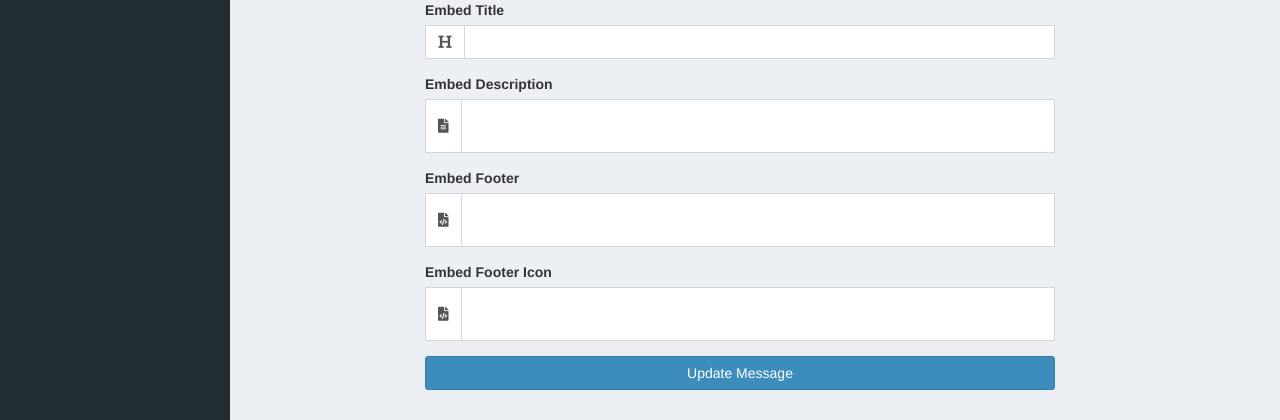
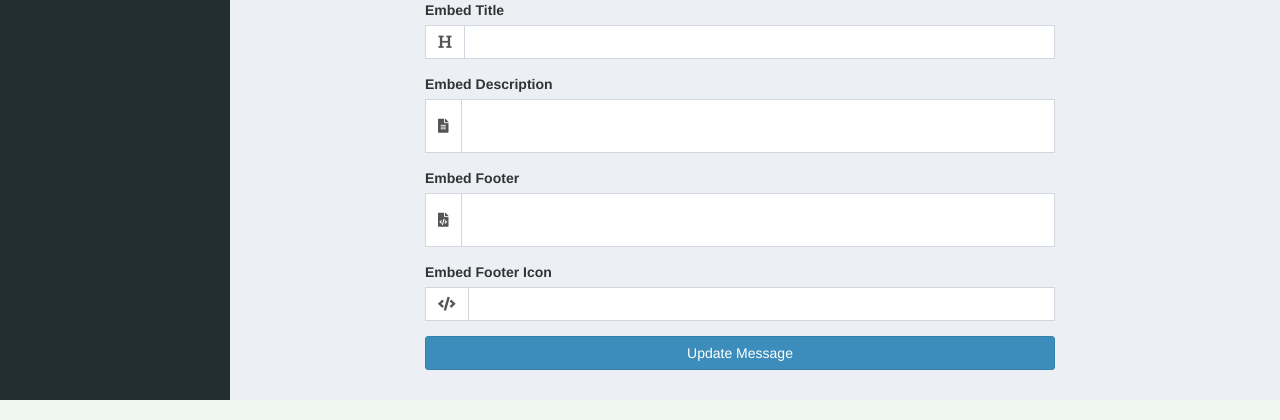
Before and after one commit to reminder-bot/web, a Flask app: template app/templates/reminder_dashboard/advanced_message_editor.html in a window 1280 px wide. Shown: the part 495-915 px from the top of the page. Run offline with Flask 2, Linux system fonts and the light colour scheme; tables that the repository leaves empty hold one stand-in row (values such as "Sample post"); the template is opened without the code that fills it: values that come from a table or form of the project are taken from there, most other values are stand-ins (such as "Sample title", 1, 10 or a date in 2020); parts of the project's set-up code (start-up, migrations or seed data) failed here and were passed over; some libraries are stand-ins or nearby versions; some web fonts are replaced.

Commit message:
textarea to input

```diff
--- a/app/templates/reminder_dashboard/advanced_message_editor.html
+++ b/app/templates/reminder_dashboard/advanced_message_editor.html
@@ -187,10 +187,10 @@ embed_options_display();
 
                                 <div class="input-group">
                                     <div class="input-group-addon">
-                                        <i class="fa fa-file-code"></i>
+                                        <i class="fa fa-code"></i>
                                     </div>
 
-                                    <textarea name="embed_footer_icon" maxlength="512" id="embed_footer_icon" class="form-control">{{ message.embed.footer_icon }}</textarea>
+                                    <input name="embed_footer_icon" maxlength="512" id="embed_footer_icon" class="form-control" value="{{ message.embed.footer_icon }}">
                                 </div>
                             </div>
                         </div>
```
